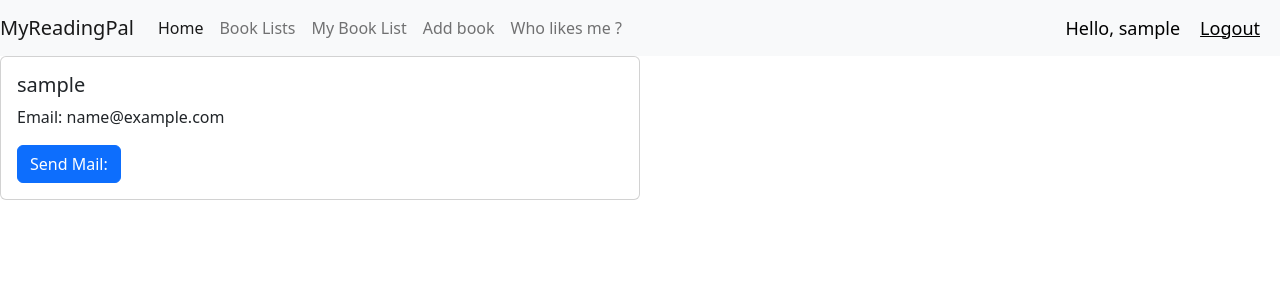
After one commit to VladimirValkov/MyReadingPal, a Django app: page /wholikesme/ in a window 1280 px wide. The commit adds this page. Shown: the top 300 px of the page. Run offline with Django 3.2, Linux system fonts and the light colour scheme; a user stored in the database is signed in; tables that the repository leaves empty hold one stand-in row (values such as "Sample post"); some libraries are stand-ins or nearby versions.

Commit message:
added who likes me feature

```diff
--- a/MyReadingPal/books/models.py
+++ b/MyReadingPal/books/models.py
@@ -3,10 +3,10 @@ from django.db import models
 
 
 class Book(models.Model):
+    is_public = models.BooleanField()
     creator_id = models.IntegerField()
     title = models.CharField(max_length=30)
     type = models.CharField(max_length=30)
     author = models.CharField(max_length=30)
     opinion = models.TextField(blank=True)
     image = models.ImageField(upload_to='images/', blank=True)
-    is_public = models.BooleanField()
--- a/MyReadingPal/home/urls.py
+++ b/MyReadingPal/home/urls.py
@@ -1,7 +1,7 @@
 from django.urls import path
 
 from MyReadingPal.home.views import home, register_page, login_page, logout_user, book_lists_page, my_book_list, \
-    book_lists_details
+    book_lists_details, who_likes_me_page
 
 urlpatterns = (
     path('', home, name='home'),
@@ -11,4 +11,6 @@ urlpatterns = (
     path('booklists/', book_lists_page, name='book lists'),
     path('booklists/<int:pk>',book_lists_details, name='book lists details'),
     path('mybooklist/', my_book_list, name='my book list'),
+    path('wholikesme/', who_likes_me_page, name='who likes me'),
+
 )
--- a/MyReadingPal/home/views.py
+++ b/MyReadingPal/home/views.py
@@ -34,7 +34,10 @@ def book_lists_page(request):
     return render(request, 'book-lists.html', context)
 
 def book_lists_details(request, pk):
-    books = Book.objects.filter(creator_id=pk)
+    if request.user.id == pk:
+        books = Book.objects.filter(creator_id=pk)
+    else:
+        books = Book.objects.filter(creator_id=pk).filter(is_public=True)
     user = User.objects.get(id=pk)
     userlikes = UserLikes.objects.filter(liker_user=request.user.id).filter(liked_user=pk)
     is_liked = len(userlikes) > 0
@@ -117,3 +120,16 @@ def login_page(request):
 def logout_user(request):
     logout(request)
     return redirect('home')
+
+@login_required(login_url='login')
+def who_likes_me_page(request):
+    likers = UserLikes.objects.filter(liked_user=request.user.id)
+    users = []
+    for liker in likers:
+        users.append(User.objects.get(id=liker.liker_user))
+
+    context = {
+        'users': users
+    }
+
+    return render(request, 'who-likes-me.html', context)
--- a/templates/book-details.html
+++ b/templates/book-details.html
@@ -1,7 +1,7 @@
 {% extends 'base.html'%}
 
 {% block content %}
-    <img src="{{image}}" class="rounded float-start" alt="...">
+    <img src="{{image}}" width="200" class="rounded float-start" alt="...">
     <h1>{{title}}</h1>
     <p>{{type}}</p>
     <p>{{author}}</p>
--- a/templates/my-book-list.html
+++ b/templates/my-book-list.html
@@ -4,7 +4,11 @@
 
     {% for book in books %}
     <div class="card" style="width: 18rem;">
-  <img src="{{book.image.url}}" class="card-img-top" alt="...">
+        {% if book.image == "" %}
+        <img src="/media/images/default_book.png" class="card-img-top" alt="...">
+        {% else %}
+        <img src="{{book.image.url}}" class="card-img-top" alt="...">
+        {% endif %}
   <div class="card-body">
     <h5 class="card-title">{{book.title}}</h5>
     <p class="card-text">{{book.opinion|truncatewords:30}}</p>
--- a/templates/nav-bar.html
+++ b/templates/nav-bar.html
@@ -23,6 +23,9 @@
             <li class="nav-item">
               <a class="nav-link" aria-current="page" href="{% url 'add book' %}">Add book</a>
             </li>
+              <li class="nav-item">
+              <a class="nav-link" aria-current="page" href="{% url 'who likes me' %}">Who likes me ?</a>
+            </li>
               {% endif %}
           </ul>
     </div>
--- /dev/null
+++ b/templates/who-likes-me.html
@@ -0,0 +1,13 @@
+{% extends 'base.html' %}
+
+{% block content%}
+{% for user in users %}
+<div class="card w-50">
+  <div class="card-body">
+    <h5 class="card-title">{{ user.username }}</h5>
+    <p class="card-text">Email: {{user.email}}</p>
+    <a href="mailto://{{user.email}}" target="_blank" class="btn btn-primary">Send Mail:</a>
+  </div>
+</div>
+{% endfor %}
+{% endblock %}
```
Also changed, not shown: MyReadingPal/books/views.py (+39 -25 lines).
